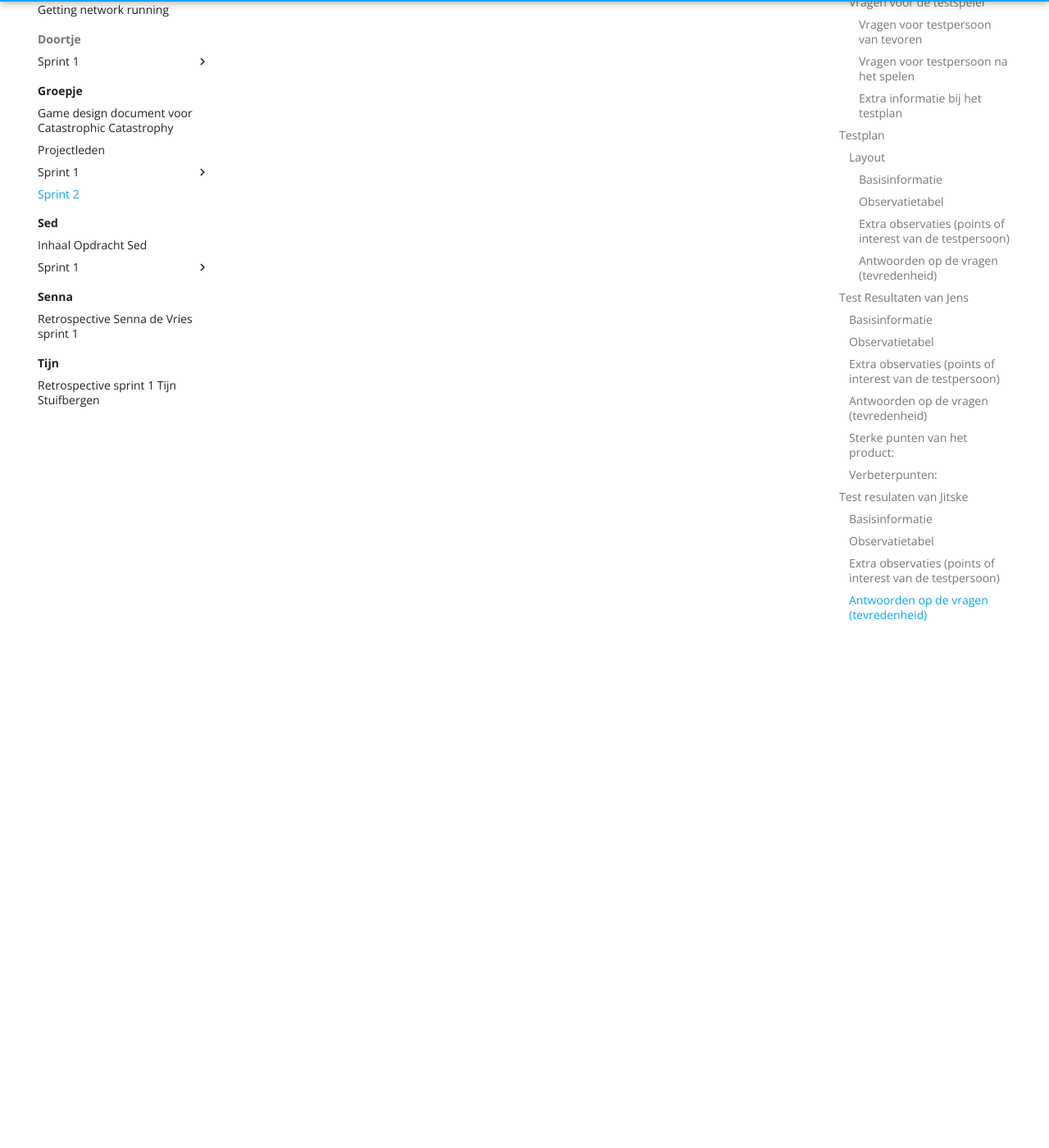
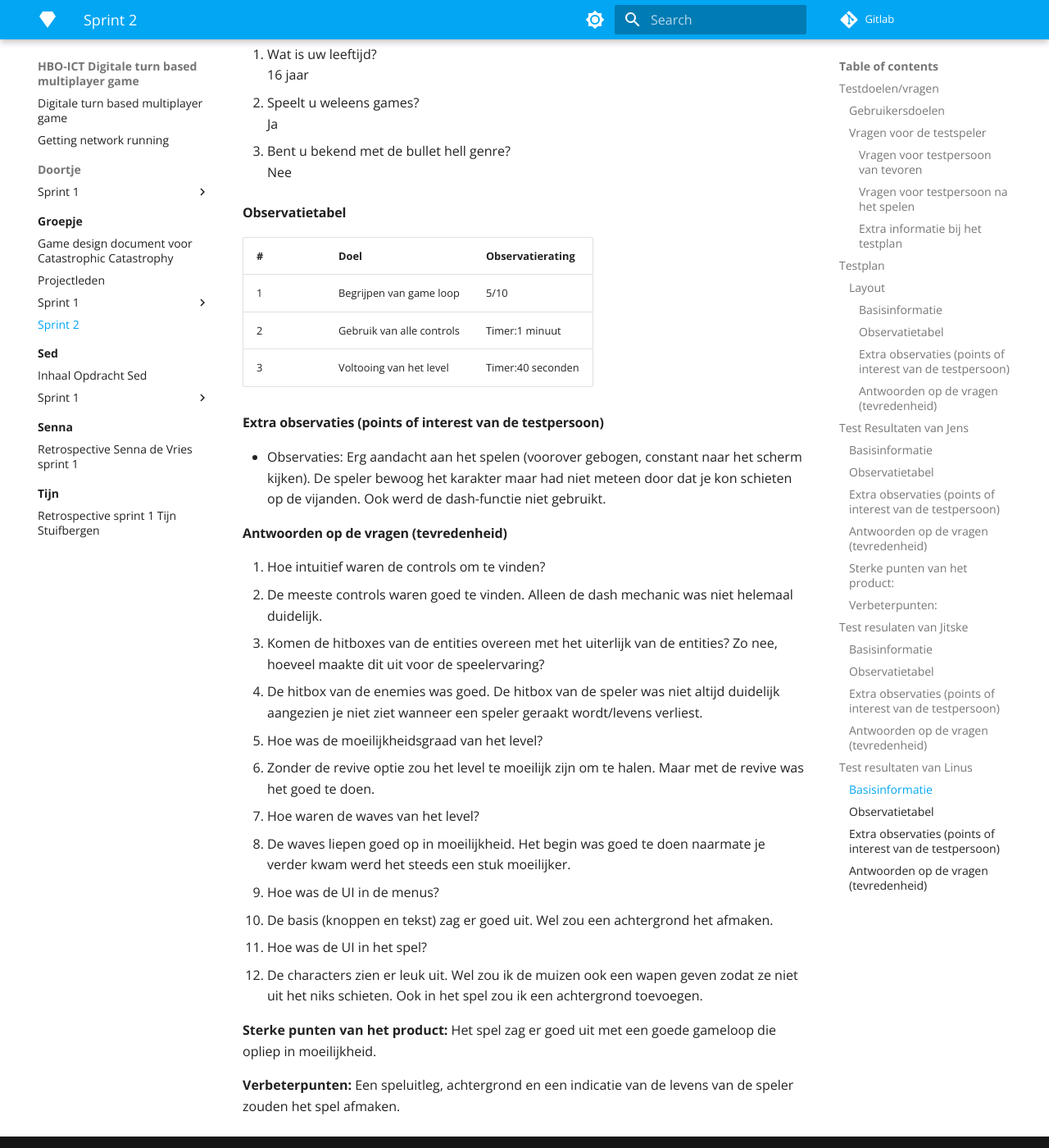
Before and after one commit to Doortje-Geuze/catastrophic-catastrophe, an MkDocs documentation site: the page built from docs/Groepje/Sprint 2/user-testplan-sprint-2.md, in a window 1280 px wide and 1400 px high, scrolled down 5159 px. Shown: the whole window at 82% size. Built offline with MkDocs 1.6.1 and Material for MkDocs 9.7.7, drawn with Linux system fonts in a browser that asks for light colours; nearby versions of some CDN libraries; library files that are not in the unit come from our copies; some of the changed text lies outside the part shown.

```diff
--- a/docs/Groepje/Sprint 2/user-testplan-sprint-2.md
+++ b/docs/Groepje/Sprint 2/user-testplan-sprint-2.md
@@ -123,9 +123,9 @@
 #### Observatietabel
 | # | Doel                                                  | Observatierating |
 |---|-------------------------------------------------------|------------------|
-| 1 | Begrijpen van game loop                               | 6/10              |
-| 2 | Gebruik van alle controls                             | Timer:  20         |
-| 3 | Voltooing van het level                               | Timer:    60       |
+| 1 | Begrijpen van game loop                               | 6/10             |
+| 2 | Gebruik van alle controls                             | Timer:  20       |
+| 3 | Voltooing van het level                               | Timer:  60       |
 
 #### Extra observaties (points of interest van de testpersoon)
 
@@ -167,3 +167,48 @@
 -Geluidseffecten als je schiet/geraakt wordt(duidelijk maken wanneer je gebruikt wordt)
 - ik was bang dat ik misschien al mijn kogels had gebruikt, dus dat kan wel een leuk punt zijn om op uit te breiden
 - Achtergrond voor storytelling maar ook voor ascetisch
+
+
+## Test resultaten van Linus
+#### Basisinformatie
+
+1. Wat is uw leeftijd?
+16 jaar
+
+2. Speelt u weleens games?
+Ja
+
+3. Bent u bekend met de bullet hell genre?
+Nee
+
+#### Observatietabel
+| # | Doel                                                  | Observatierating |
+|---|-------------------------------------------------------|------------------|
+| 1 | Begrijpen van game loop                               | 5/10             |
+| 2 | Gebruik van alle controls                             | Timer:1 minuut   |
+| 3 | Voltooing van het level                               | Timer:40 seconden|
+
+#### Extra observaties (points of interest van de testpersoon)
+
+- Observaties: Erg aandacht aan het spelen (voorover gebogen, constant naar het scherm kijken). De speler bewoog het karakter maar had niet meteen door dat je kon schieten op de vijanden. Ook werd de dash-functie niet gebruikt.
+
+#### Antwoorden op de vragen (tevredenheid)
+
+1. Hoe intuitief waren de controls om te vinden?
+- De meeste controls waren goed te vinden. Alleen de dash mechanic was niet helemaal duidelijk.
+2. Komen de hitboxes van de entities overeen met het uiterlijk van de entities? Zo nee, hoeveel maakte dit uit voor de speelervaring?
+- De hitbox van de enemies was goed. De hitbox van de speler was niet altijd duidelijk aangezien je niet ziet wanneer een speler geraakt wordt/levens verliest.
+3. Hoe was de moeilijkheidsgraad van het level?
+- Zonder de revive optie zou het level te moeilijk zijn om te halen. Maar met de revive was het goed te doen.
+4. Hoe waren de waves van het level?
+- De waves liepen goed op in moeilijkheid. Het begin was goed te doen naarmate je verder kwam werd het steeds een stuk moeilijker.
+5. Hoe was de UI in de menus?
+- De basis (knoppen en tekst) zag er goed uit. Wel zou een achtergrond het afmaken.
+6. Hoe was de UI in het spel?
+- De characters zien er leuk uit. Wel zou ik de muizen ook een wapen geven zodat ze niet uit het niks schieten. Ook in het spel zou ik een achtergrond toevoegen.
+
+**Sterke punten van het product:**
+Het spel zag er goed uit met een goede gameloop die opliep in moeilijkheid.
+
+**Verbeterpunten:**
+Een speluitleg, achtergrond en een indicatie van de levens van de speler zouden het spel afmaken.
```
